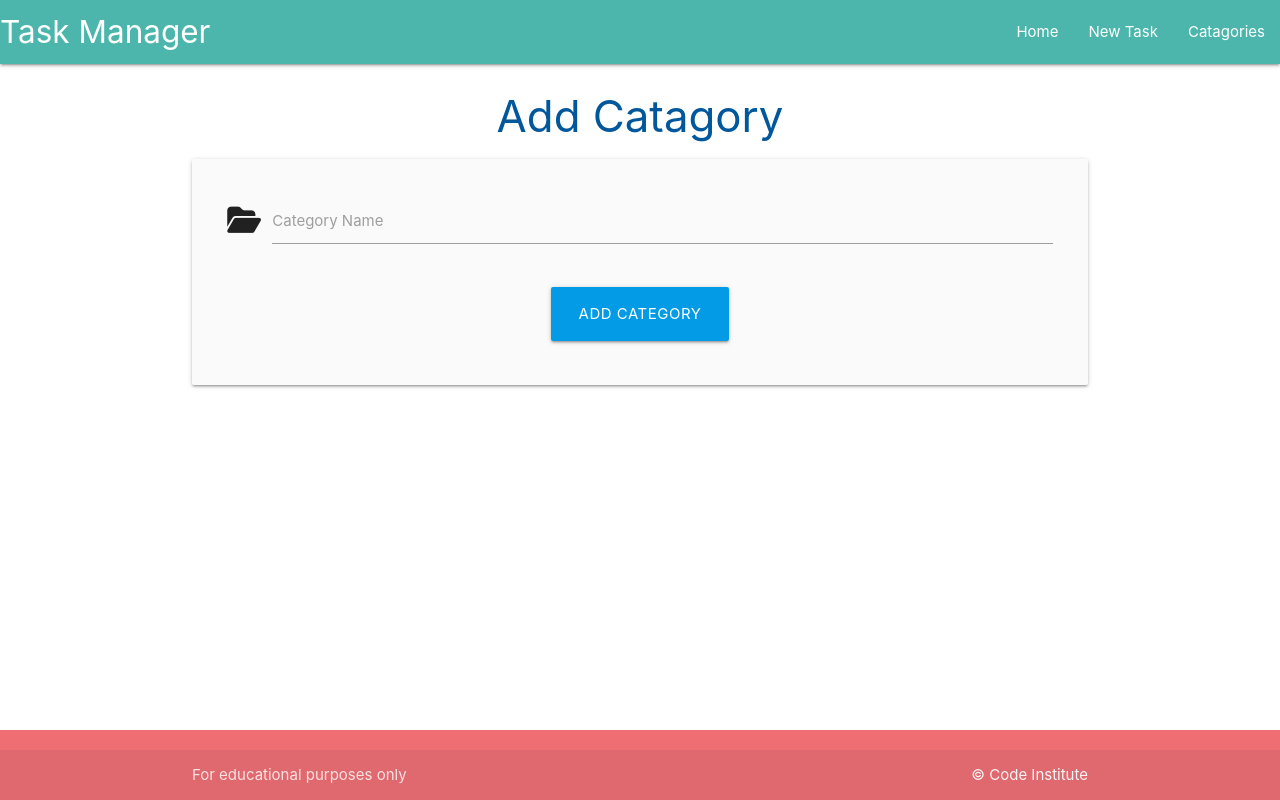
After one commit to AdelleKing/taskmanager, a Flask app: page /add_categories in a window 1280 px wide. The commit adds this page. Run offline with Flask 3, Linux system fonts and the light colour scheme; some libraries are stand-ins or nearby versions.

Commit message:
added other pages

```diff
--- a/taskmanager/routes.py
+++ b/taskmanager/routes.py
@@ -1,4 +1,4 @@
-from flask import render_template
+from flask import render_template, request, redirect, url_for
 from taskmanager import app, db
 from .models import Category, Task
 
@@ -6,3 +6,19 @@ from .models import Category, Task
 @app.route("/")
 def home():
     return render_template("tasks.html")
+
+
+
+@app.route("/categories")
+def categories():
+    return render_template("categories.html")
+
+
+@app.route("/add_categories", methods=["GET", "POST"])
+def add_categories():
+    if request.method == "POST":
+        category = Category(category_name=request.form.get("category_name"))
+        db.session.add(category)
+        db.session.commit()
+        return redirect(url_for("categories"))
+    return render_template("add_categories.html")
--- /dev/null
+++ b/taskmanager/templates/add_categories.html
@@ -0,0 +1,28 @@
+{% extends "base.html" %}
+{% block content %}
+
+<h3 class ="light-blue-text text-darken-4 center-align">Add Catagory</h3>
+<div class="row card-panel grey lighten-5">
+    <form class="col s12" method="POST" action="{{ url_for ('add_categories')}}">
+      <!-- category name-->
+        <div class="row">
+        <div class="input-field col s12">
+          <i class="fa-solid fa-folder-open prefix"></i>
+          <input id="category_name" name="category_name" minlength="3" maxlength="25" type="text" class="validate" required>
+          <label for="category_name">Category Name</label>
+        </div>
+      </div>
+      <!-- submit button-->
+      <div class="row">
+        <div class=" col s12 center-align">
+          <button type="submit" class="btn-large light-blue darken-1">
+            Add category
+          </button>
+        </div>
+      </div>
+    </form>
+  </div>
+
+</div>
+
+{% endblock %}
--- a/taskmanager/templates/base.html
+++ b/taskmanager/templates/base.html
@@ -17,7 +17,7 @@
               <ul class="right hide-on-med-and-down">
                 <li><a href="{{url_for('home')}}">Home</a></li>
                 <li><a href="">New Task</a></li>
-                <li><a href="">Catagories</a></li>
+                <li><a href="{{url_for('categories')}}">Catagories</a></li>
               </ul>
             </div>
           </nav>
@@ -25,7 +25,7 @@
           <ul class="sidenav" id="mobile-demo">
             <li><a href="{{url_for('home')}}">Home</a></li>
             <li><a href="">New Task</a></li>
-            <li><a href="">Catagories</a></li>
+            <li><a href="{{url_for('categories')}}">Catagories</a></li>
           </ul>
     </header>
 
```
Also changed, not shown: taskmanager/templates/categories.html (added, +14 -0 lines), taskmanager/templates/add_catagories.html (deleted), taskmanager/templates/catagories.html (deleted).
